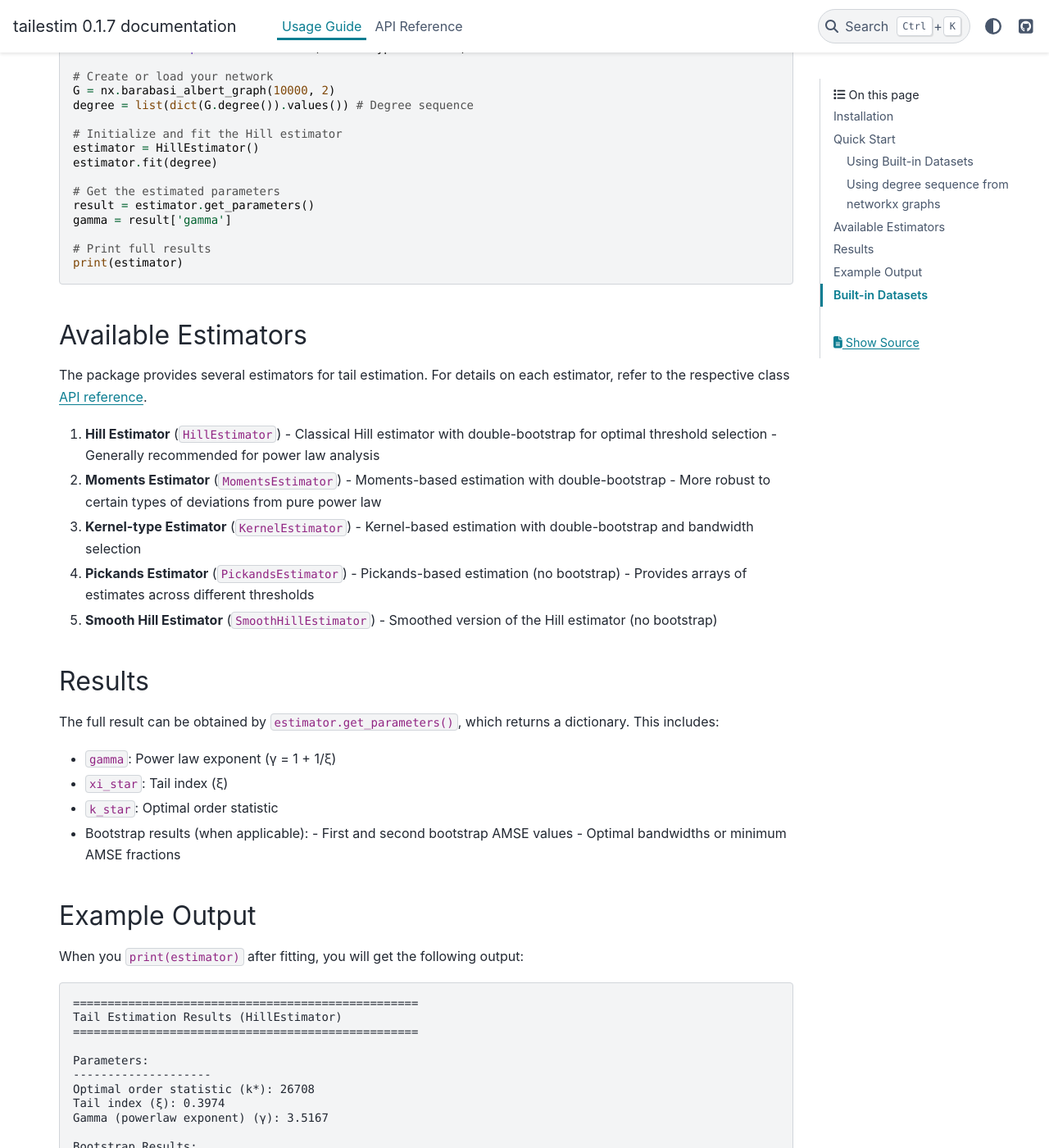
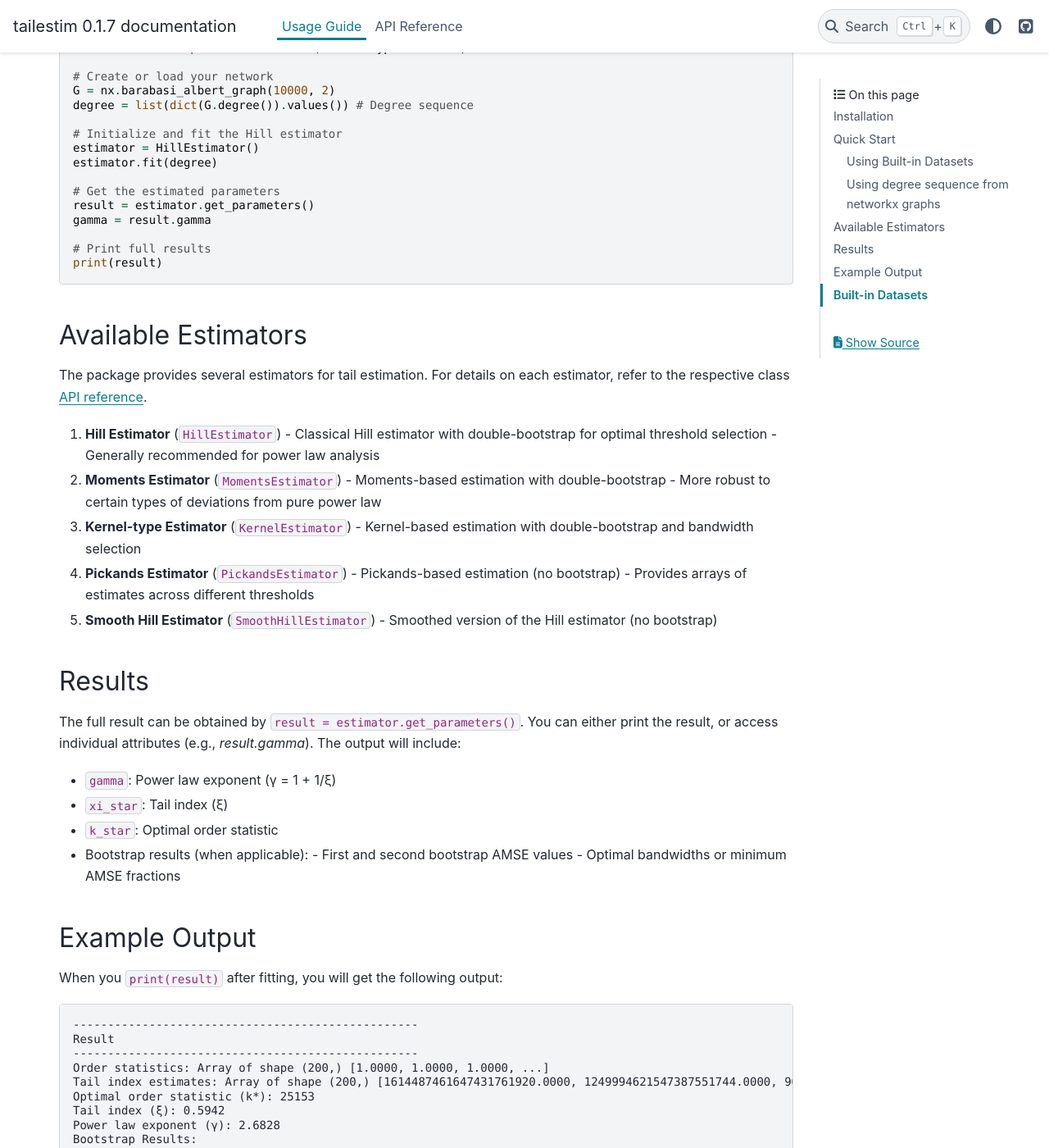
Before and after one commit to mu373/tailestim, a Sphinx documentation site: the page built from docs/usage.rst, in a window 1280 px wide and 1400 px high, scrolled down 1039 px. Shown: the whole window at 82% size. Built offline with Sphinx 7.4.7 and the PyData theme 0.15.4, drawn with Linux system fonts in a browser that asks for light colours; pages that are not in the unit, such as notebooks, are missing from menus; some of the changed text lies outside the part shown.

Commit message:
Update documentations

```diff
--- a/docs/api.rst
+++ b/docs/api.rst
@@ -8,4 +8,5 @@ This section provides detailed API documentation for the tailestim package.
 
    base
    estimators/index
+   result
    data
--- a/docs/usage.rst
+++ b/docs/usage.rst
@@ -34,10 +34,10 @@ Using Built-in Datasets
 
     # Get the estimated parameters
     result = estimator.get_parameters()
-    gamma = result['gamma']
+    gamma = result.gamma
 
     # Print full results
-    print(estimator)
+    print(result)
 
 Using degree sequence from networkx graphs
 ~~~~~~~~~~~~~~~~~~~~~~~~~~~~~~~~~~~~~~~
@@ -57,10 +57,10 @@ Using degree sequence from networkx graphs
 
     # Get the estimated parameters
     result = estimator.get_parameters()
-    gamma = result['gamma']
+    gamma = result.gamma
 
     # Print full results
-    print(estimator)
+    print(result)
 
 Available Estimators
 ------------------
@@ -84,7 +84,7 @@ The package provides several estimators for tail estimation. For details on each
 Results
 -------
 
-The full result can be obtained by ``estimator.get_parameters()``, which returns a dictionary. This includes:
+The full result can be obtained by ``result = estimator.get_parameters()``. You can either print the result, or access individual attributes (e.g., `result.gamma`). The output will include:
 
 - ``gamma``: Power law exponent (γ = 1 + 1/ξ)
 - ``xi_star``: Tail index (ξ)
@@ -96,24 +96,31 @@ The full result can be obtained by ``estimator.get_parameters()``, which returns
 Example Output
 ------------
 
-When you ``print(estimator)`` after fitting, you will get the following output:
+When you ``print(result)`` after fitting, you will get the following output:
 
 .. code-block:: text
 
-    ==================================================
-    Tail Estimation Results (HillEstimator)
-    ==================================================
+   --------------------------------------------------
+   Result
+   --------------------------------------------------
+   Order statistics: Array of shape (200,) [1.0000, 1.0000, 1.0000, ...]
+   Tail index estimates: Array of shape (200,) [1614487461647431761920.0000, 1249994621547387551744.0000, 967791073562264862720.0000, ...]
+   Optimal order statistic (k*): 25153
+   Tail index (ξ): 0.5942
+   Power law exponent (γ): 2.6828
+   Bootstrap Results:
+   First Bootstrap:
+      Fraction of order statistics: None
+      AMSE values: None
+      H Min: 0.9059
+      Maximum index: None
+   Second Bootstrap:
+      Fraction of order statistics: None
+      AMSE values: None
+      H Min: 0.9090
+      Maximum index: None
 
-    Parameters:
-    --------------------
-    Optimal order statistic (k*): 26708
-    Tail index (ξ): 0.3974
-    Gamma (powerlaw exponent) (γ): 3.5167
 
-    Bootstrap Results:
-    --------------------
-    First bootstrap minimum AMSE fraction: 0.2744
-    Second bootstrap minimum AMSE fraction: 0.2745
 
 Built-in Datasets
 ---------------
```
Also changed, not shown: README.md (+23 -18 lines), docs/result.rst (added, +7 -0 lines).
